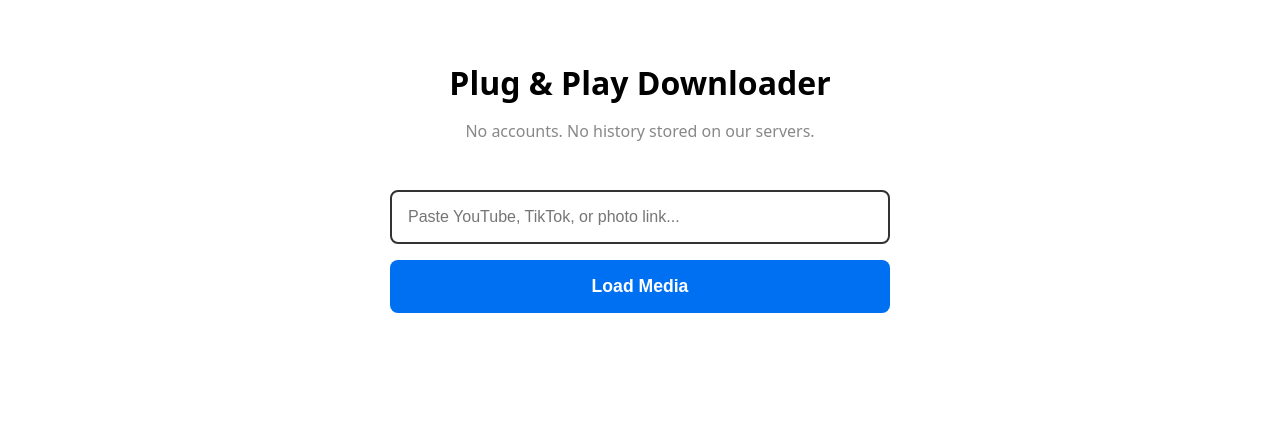
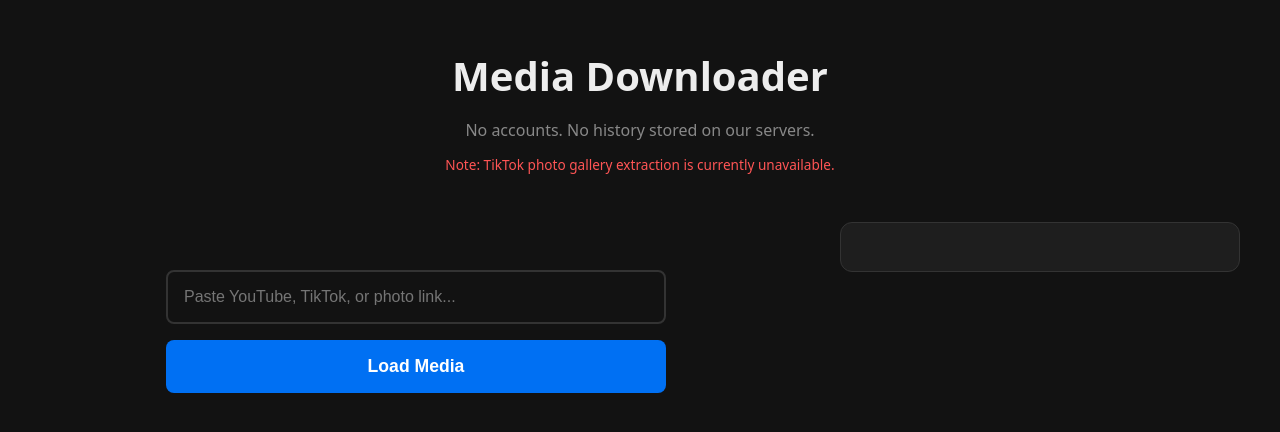
Before and after one commit to Aquixv/Video-downloader, a Next.js app in the folder frontend/: page / in a window 1280 px wide. Shown: the top 432 px of the page. Built offline with nearby package versions, Linux system fonts and the light colour scheme.

Commit message:
final build this time

```diff
--- /dev/null
+++ b/frontend/src/app/globals.css
@@ -0,0 +1,16 @@
+:root {
+  --background: #121212;
+  --foreground: #ededed;
+  --panel-bg: #1e1e1e;
+  --border-color: #333333;
+  --accent: #0070f3;
+  --accent-hover: #005bb5;
+}
+
+body {
+  background-color: var(--background);
+  color: var(--foreground);
+  margin: 0;
+  padding: 0;
+  font-family: system-ui, sans-serif;
+}
--- a/frontend/src/app/layout.tsx
+++ b/frontend/src/app/layout.tsx
@@ -1,4 +1,4 @@
-// import './globals.css'; // Optional: Keep this only if you didn't delete globals.css too!
+import './globals.css';
 
 export const metadata = {
   title: 'Media Downloader',
--- /dev/null
+++ b/frontend/src/app/page.module.css
@@ -0,0 +1,31 @@
+.layoutWrapper {
+  display: flex;
+  gap: 3rem;
+  max-width: 1200px;
+  margin: 0 auto;
+  align-items: flex-start;
+}
+
+.mainContent {
+  flex: 1;
+  min-width: 0; /* Prevents flex items from overflowing */
+}
+
+.sidebar {
+  width: 350px;
+  flex-shrink: 0;
+  background-color: var(--panel-bg);
+  border: 1px solid var(--border-color);
+  border-radius: 12px;
+  padding: 1.5rem;
+}
+
+/* Stack vertically on mobile */
+@media (max-width: 900px) {
+  .layoutWrapper {
+    flex-direction: column;
+  }
+  .sidebar {
+    width: 100%;
+  }
+}
--- a/frontend/src/app/page.tsx
+++ b/frontend/src/app/page.tsx
@@ -1,15 +1,34 @@
-import DownloadForm from '@/components/DownloadForm'
+import DownloadForm from '@/components/DownloadForm';
 import HistoryPanel from '@/components/HistoryPanel';
+import styles from './page.module.css';
 
 export default function Home() {
   return (
-    <main style={{ fontFamily: 'system-ui, sans-serif', padding: '2rem' }}>
-      <h1 style={{ textAlign: 'center', marginBottom: '0.5rem' }}>Plug & Play Downloader</h1>
-      <p style={{ textAlign: 'center', color: '#888', marginBottom: '2rem' }}>
-        No accounts. No history stored on our servers.
-      </p>
-      <DownloadForm />
-      <HistoryPanel />
+    <main style={{ padding: '3rem 1.5rem', minHeight: '100vh' }}>
+
+      <div style={{ textAlign: 'center', marginBottom: '3rem' }}>
+        <h1 style={{ fontSize: '2.5rem', marginBottom: '0.5rem', marginTop: 0 }}>
+          Media Downloader
+        </h1>
+        <p style={{ color: '#888', marginBottom: '0.5rem' }}>
+          No accounts. No history stored on our servers.
+        </p>
+        <p style={{ color: '#ff5555', fontSize: '0.85rem', fontWeight: 500 }}>
+         Note: TikTok photo gallery extraction is currently unavailable.
+        </p>
+      </div>
+
+      {/* TWO-COLUMN LAYOUT */}
+      <div className={styles.layoutWrapper}>
+        <div className={styles.mainContent}>
+          <DownloadForm />
+        </div>
+
+        <aside className={styles.sidebar}>
+          <HistoryPanel />
+        </aside>
+      </div>
+
     </main>
   );
 }
--- a/frontend/src/components/DownloadForm.module.css
+++ b/frontend/src/components/DownloadForm.module.css
@@ -15,6 +15,7 @@
   outline: none;
   background-color: transparent;
   transition: border-color 0.2s;
+  color: #fff;
 }
 
 .inputField:focus {
--- a/frontend/src/components/DownloadForm.tsx
+++ b/frontend/src/components/DownloadForm.tsx
@@ -44,7 +44,27 @@ export default function DownloadForm() {
         setVideoPreview(blobUrl);
       }
 
-      // Keep your localStorage history logic here...
+// 1. Determine format type for the UI
+      const formatType = contentType && contentType.includes('application/json') ? 'gallery' : 'mp4';
+
+      // 2. Retrieve the existing history array
+      const existing = JSON.parse(localStorage.getItem('download_history') || '[]');
+
+      // 3. Create the new entry
+      const newItem = {
+        id: crypto.randomUUID(),
+        url,
+        format: formatType,
+        timestamp: Date.now(),
+      };
+
+      // 4. Push new item to the front, filter out older duplicates of the same URL, and cap at 10 items
+      const updated = [newItem, ...existing.filter((item: any) => item.url !== url)].slice(0, 10);
+
+      localStorage.setItem('download_history', JSON.stringify(updated));
+
+      // 5. Fire the custom event so your new HistoryPanel sidebar updates instantly
+      window.dispatchEvent(new Event('historyUpdated'));
 
     } catch (error) {
       console.error(error);
```
Also changed, not shown: 2 other files (tests, documents, lock files or other folders).
